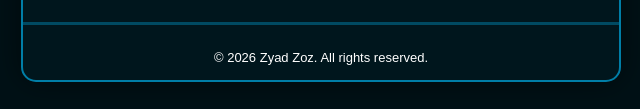
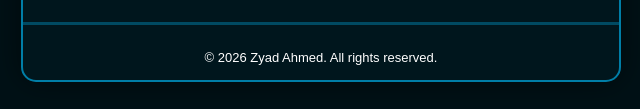
Before and after one commit to Zyad-Zoz-133/My-Portfolio, a plain HTML site: page index.html in a window 1280 px wide. Shown: the part 2594-2703 px from the top of the page, 319-959 px from the left. Drawn offline with Linux system fonts and the light colour scheme.

Commit message:
deleting the neck name from the footer

```diff
--- a/index.html
+++ b/index.html
@@ -351,7 +351,7 @@
       <a href= "https://github.com/Zyad-Zoz-133" target="_blank" class="github-btn">View My Projects on GitHub</a>
       <hr>
       <footer>
-        <p>&copy; 2026 Zyad Zoz. All rights reserved.</p>
+        <p>&copy; 2026 Zyad Ahmed. All rights reserved.</p>
       </footer>
   </body>
 </html>
```
